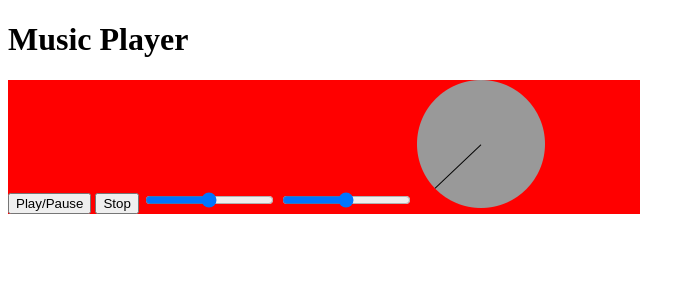
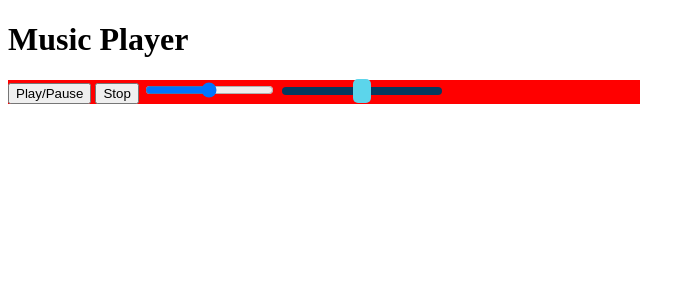
Before and after one commit to Voxalium/web_work, a PHP site: page / in a window 1280 px wide. Shown: the top 300 px of the page, without its empty margins (0-695 px from the left). Run offline with PHP 8.4, Linux system fonts and the light colour scheme.

Commit message:
custom slider

```diff
--- a/Exercices/Music Player/app.js
+++ b/Exercices/Music Player/app.js
@@ -45,24 +45,3 @@ stopButtonID.addEventListener("click", ()=>{
 audioElement.addEventListener( "ended", ()=>{
     playButtonID.dataset.playing = "false";
 }, false);
-
-//knob
-const knob  = document.querySelector("#knob");
-
-let knobRotate = 0;
-let mouseDown = false;
-knob.addEventListener("mousedown", ()=>{
-    mouseDown = true;
-    if(mouseDown === true){
-        window.addEventListener("mousemove", (e)=>{
-            let mousePos = { x: e.clientX, y: e.clientY};
-            console.log(mousePos.y);
-          knob.style.transform = "rotate("+ mousePos.y + "deg)";
-    })}
-}
-
-)
-
-knob.addEventListener("mouseup", ()=>{
-    mouseDown = false;
-})
--- a/Exercices/Music Player/index.html
+++ b/Exercices/Music Player/index.html
@@ -29,9 +29,7 @@
             </button>
 
             <input type="range" id="volume" min="0" max="2" value="1" step="0.01" />
-            <input type="range" id="pan"    min="-1" max="1" value="0" step="0.01" />
-            <img id="knob" src="knob.png" >
-
+            <input class="pan" type="range" id="pan" min="-1" max="1" value="0" step="0.01" data-range="circular" />
 
         </div>
     </div>
--- a/Exercices/Music Player/style.css
+++ b/Exercices/Music Player/style.css
@@ -2,3 +2,47 @@
     width: 50%;
     background-color: red;
  }
+
+
+ /** INPUT **/
+ .pan{
+   -webkit-appearance: none;
+   appearance: none;
+   background: transparent;
+   cursor: pointer;
+   width: 10rem;
+ }
+ .pan::-webkit-slider-runnable-track{
+   background: #053a5f;
+   margin-bottom: 3px;
+
+   height: 0.5rem;
+   border-radius: 8px;
+
+
+ }
+ .pan::-webkit-slider-thumb{
+   -webkit-appearance: none;
+   appearance: none;
+   margin-top: -8px;
+   background: #5cd5eb;
+   height: 24px;
+   width: 18px;
+   border-radius: 5px;
+ }
+
+ .pan::-moz-range-track{
+   background: #053a5f;
+   height: 0.5rem;
+   border-radius: 8px;
+
+ }
+
+ .pan::-moz-range-thumb{
+   border: none;
+   background: #5cd5eb;
+   height: 24px;
+   width: 18px;
+   border-radius: 5px;
+
+ }
```
